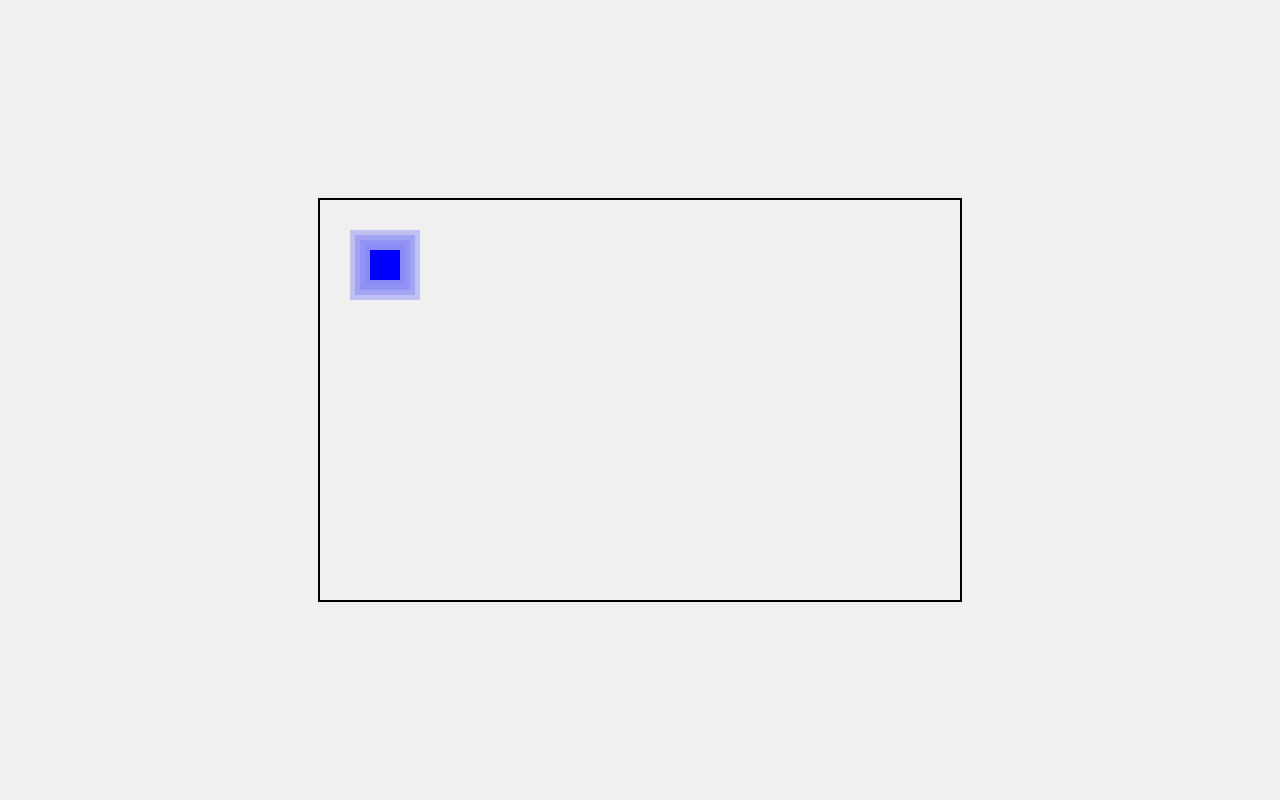
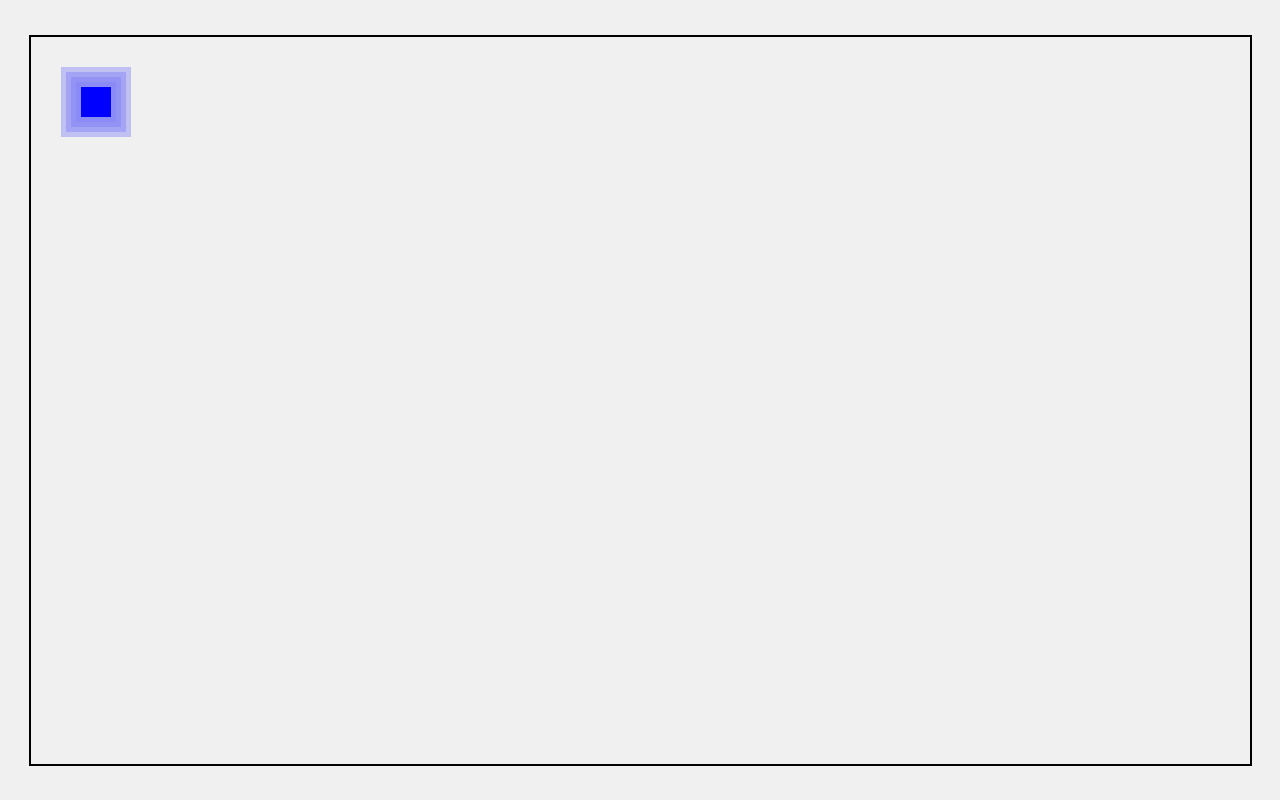
Before and after one commit to chocobanna/HtmlGames, a plain HTML site: page index.html in a window 1280 px wide. Drawn offline with Linux system fonts and the light colour scheme.

Commit message:
Update index.html

```diff
--- a/index.html
+++ b/index.html
@@ -25,8 +25,8 @@
         const canvas = document.getElementById('gameCanvas');
         const ctx = canvas.getContext('2d');
 
-        canvas.width = window.innerWidth / 2;
-        canvas.height = window.innerHeight / 2;
+        canvas.width = window.innerWidth / 1.05;
+        canvas.height = window.innerHeight / 1.1;
 
         const square = {
             x: 50,
```
